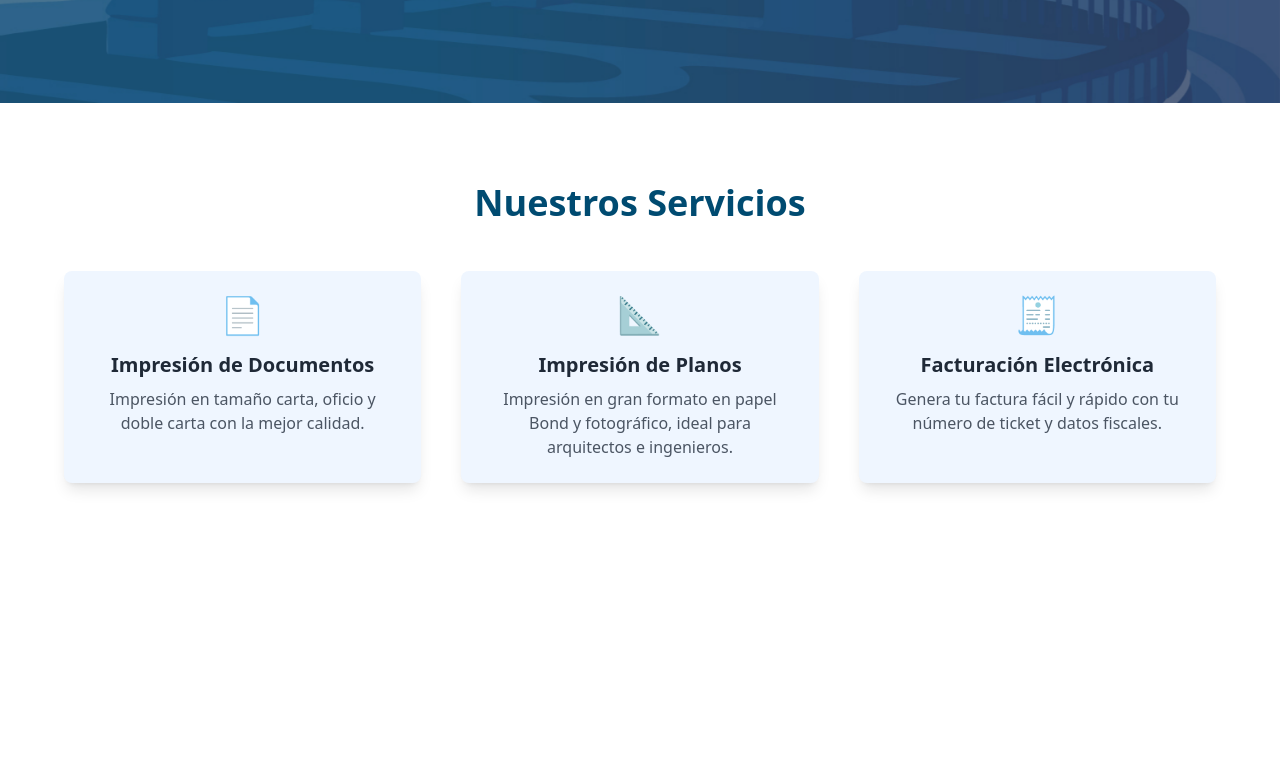
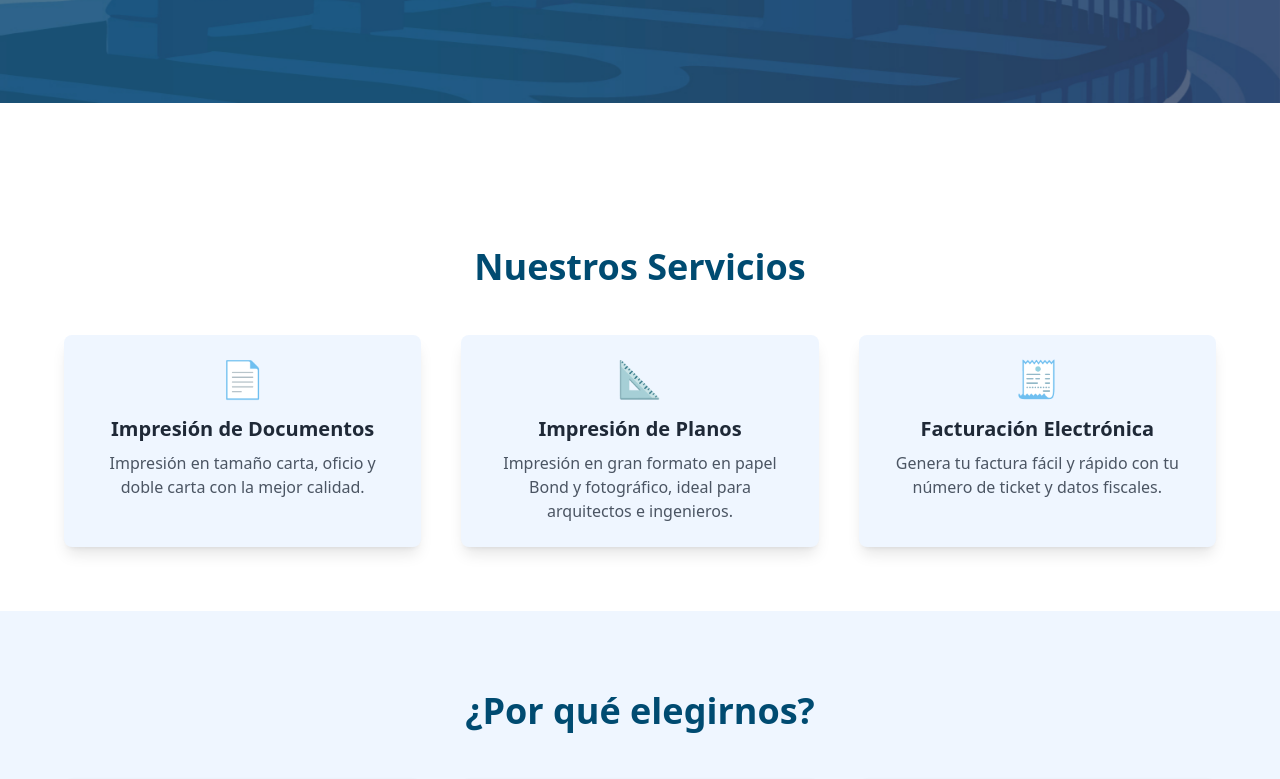
Before and after one commit to puertocopy/puerto-copy-site, a Next.js app: page / in a window 1280 px wide. Shown: the part 697-1476 px from the top of the page. Built offline with nearby package versions, Linux system fonts and the light colour scheme.

Commit message:
Agrega log de datos recibidos en la API de generar factura

```diff
--- a/pages/index.js
+++ b/pages/index.js
@@ -39,7 +39,7 @@ export default function Home() {
       <Navbar />
 
       {/* SLIDER */}
-<section id="inicio" className="relative w-full mt-[60px] overflow-hidden">
+<section className="relative w-full mt-[60px]">
   <div className="relative h-[calc(100vh-60px)]">
     {slides.map((slide, index) => {
       const imageUrl = isMobile
@@ -61,11 +61,11 @@ export default function Home() {
   </div>
 </section>
 
+{/* SEPARADOR INVISIBLE PARA EVITAR LAG DE SCROLL */}
+<div className="h-10 md:h-16"></div>
+
 {/* SERVICIOS */}
-<section
-  id="servicios"
-  className="relative bg-white text-gray-800 min-h-[100vh] py-20 px-6 md:px-12 z-10"
->
+<section id="servicios" className="relative bg-white text-gray-800 pt-20 pb-16 px-6 md:px-12 z-10">
   <div className="max-w-6xl mx-auto text-center" data-aos="fade-up">
     <h2 className="text-3xl md:text-4xl font-bold mb-12 text-[#004b71]">Nuestros Servicios</h2>
     <div className="grid md:grid-cols-3 gap-10">
@@ -87,6 +87,7 @@ export default function Home() {
     </div>
   </div>
 </section>
+
 
 
       {/* VENTAJAS */}
```
